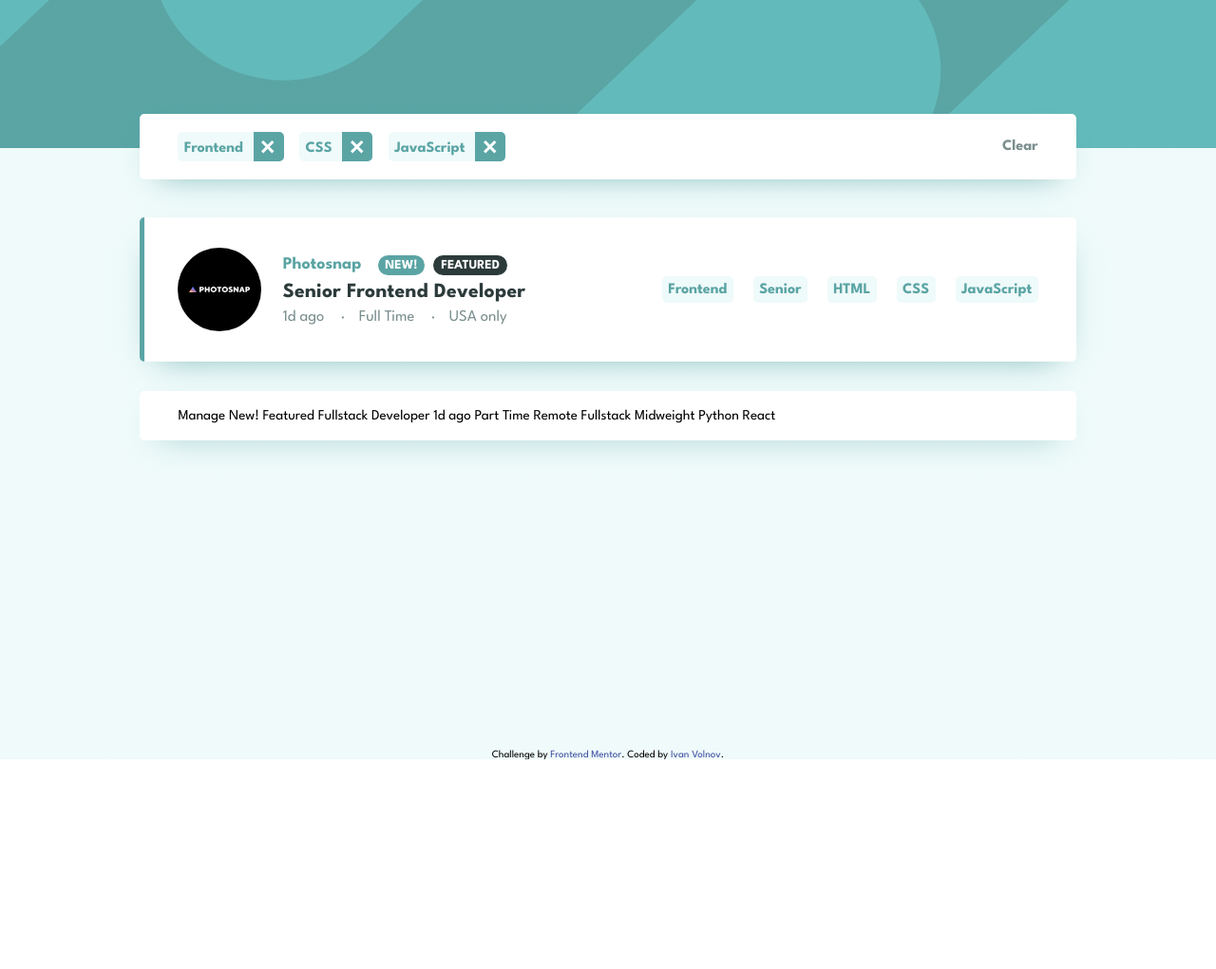
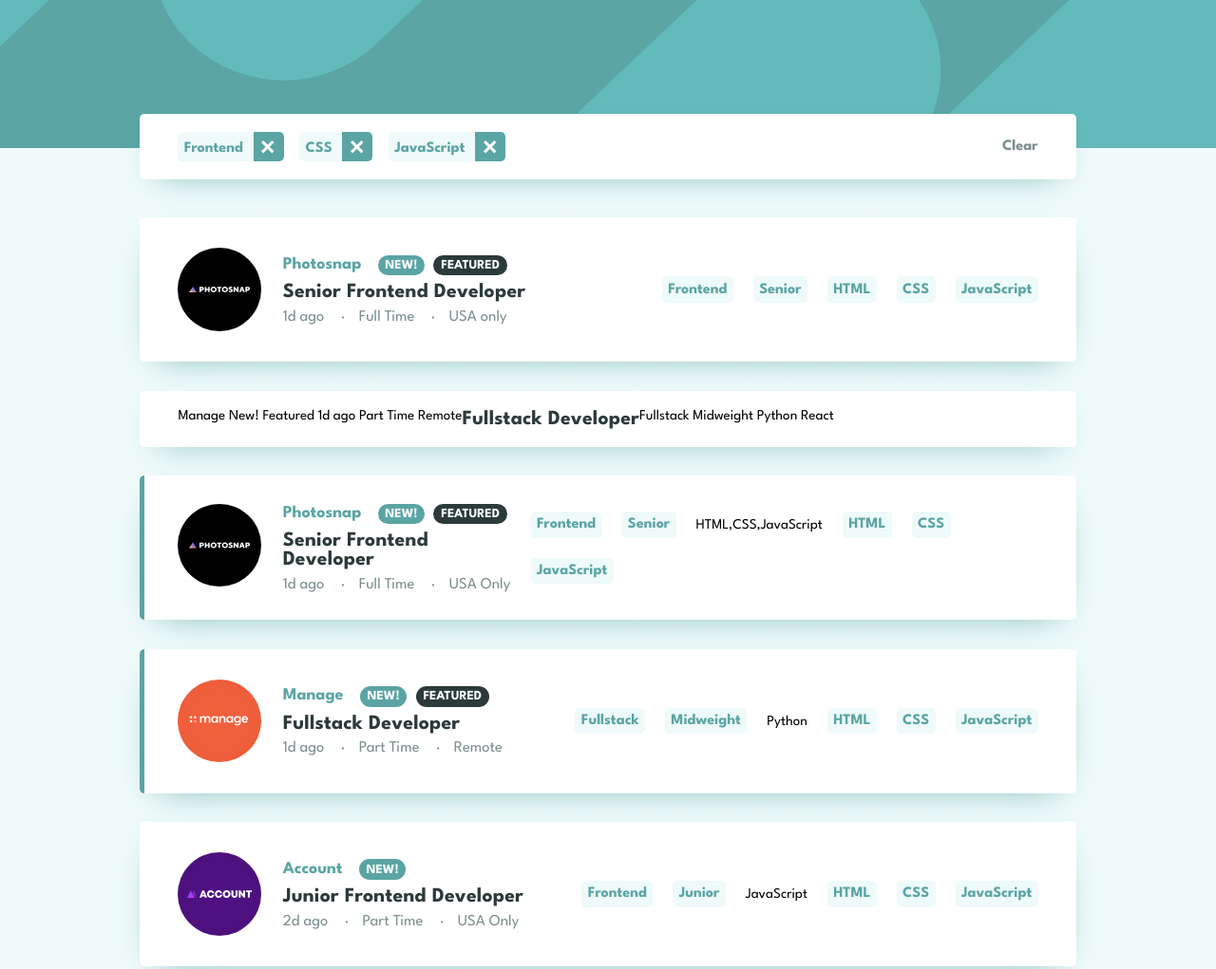
Before and after one commit to IvanVolnov/static-job-listings-master, a plain HTML site: page index.html in a window 1280 px wide. Shown: the top 1021 px of the page at 95% size. Before the commit the page ends 800 px from the top, so only its background shows below. Drawn offline with Linux system fonts and the light colour scheme.

Commit message:
added job rendering

```diff
--- a/index.html
+++ b/index.html
@@ -25,7 +25,7 @@
       </ul>
       <a id="clear-filter" href="#">Clear</a>
     </div>
-    <main>
+    <main id="jobs-list">
       <article class="content-block job-offer">
         <div class="info-container">
           <img
@@ -59,7 +59,8 @@
 
       <div class="content-block">
         <!-- Item Start -->
-        Manage New! Featured Fullstack Developer 1d ago Part Time Remote
+        Manage New! Featured 1d ago Part Time Remote
+        <a href="#" class="job-name">Fullstack Developer</a>
         <!-- Role -->
         Fullstack
         <!-- Level -->
--- a/script.js
+++ b/script.js
@@ -4,27 +4,89 @@ const clearBtn = document.querySelector("#clear-filter");
 const filterTag = document.querySelector(".filter");
 const filterBlockTags = document.querySelector(".tags-list__filters");
 const jobOfferTags = document.querySelector(".tags-list");
+const jobName = document.querySelectorAll(".job-name");
+const jobsList = document.getElementById("jobs-list");
 
-console.log("connect!");
-fetch("./data.json")
-  .then((response) => {
-    return response.json();
+// Get data from json file
+// let data;
+const getData = async function (url) {
+  try {
+    const res = await fetch("./data.json");
+    const data = await res.json();
+    console.log("async finished", data);
+    renderJobs(data);
+  } catch (err) {
+    console.log(err);
+  }
+};
+
+// Render job offers
+const generateMarkup = function (el) {
+  return `<article class="content-block job-offer ${
+    el.featured ? "job-offer__featured" : ""
+  }">
+  <div class="info-container">
+    <img
+      class="company-logo"
+      src="${el.logo}"
+      alt="${el.company}"
+    />
+    <div class="job-info">
+      <div>
+        <h1>${el.company}</h1>
+        <span class="${el.new ? "flag new" : "hidden"}">New!</span>
+        <span class="${
+          el.featured ? "flag featured" : "hidden"
+        }">Featured</span>
+      </div>
+      <a href="#" class="job-name">${el.position}</a>
+      <ul class="properties-list">
+        <li class="property">${el.postedAt}</li>
+        <li class="property">${el.contract}</li>
+        <li class="property">${el.location}</li>
+      </ul>
+    </div>
+  </div>
+  <hr class="separator" />
+  <ul class="tags-list">
+    <li class="tag">${el.role}</li>
+    <li class="tag">${el.level}</li>
+    ${el.languages}
+    <li class="tag">HTML</li>
+    <li class="tag">CSS</li>
+    <li class="tag">JavaScript</li>
+  </ul>
+</article>`;
+};
+
+const renderJobs = function (data) {
+  data.forEach((el) =>
+    jobsList.insertAdjacentHTML("beforeend", generateMarkup(el))
+  );
+};
+
+jobName.forEach((e) =>
+  e.addEventListener("click", function (e) {
+    e.preventDefault();
   })
-  .then((data) => console.log(data));
+);
 
 const ListenClick = function (base, closest, callback) {
   base.addEventListener("click", function (e) {
     const item = e.target.closest(closest);
     if (item && base.contains(item)) {
-      callback();
+      callback(e);
+      console.log(e);
     }
   });
 };
 
-ListenClick(jobOfferTags, ".tag", function () {
-  console.log("rabotaet");
+ListenClick(jobOfferTags, ".tag", function (e) {
+  console.log(e);
 });
 
 // jobOfferTags.addEventListener("click", function (e) {
 //   console.log(e);
 // });
+
+getData("./data.json");
--- a/style.css
+++ b/style.css
@@ -147,9 +147,11 @@ main {
   display: flex;
   align-items: center;
   justify-content: space-between;
+
+  min-height: 9.5rem;
+}
+.job-offer__featured {
   border-left-color: var(--color-primary);
-  min-height: 9.5rem;
-  /* padding-top: 1rem; */
 }
 .info-container {
   display: flex;
```
